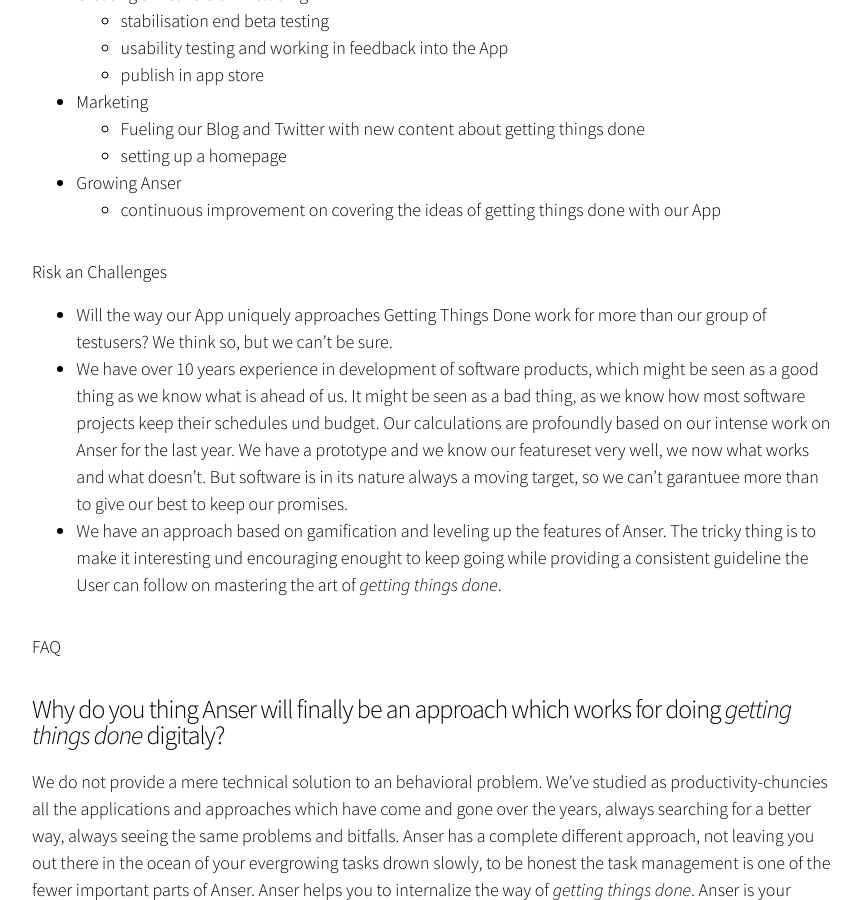
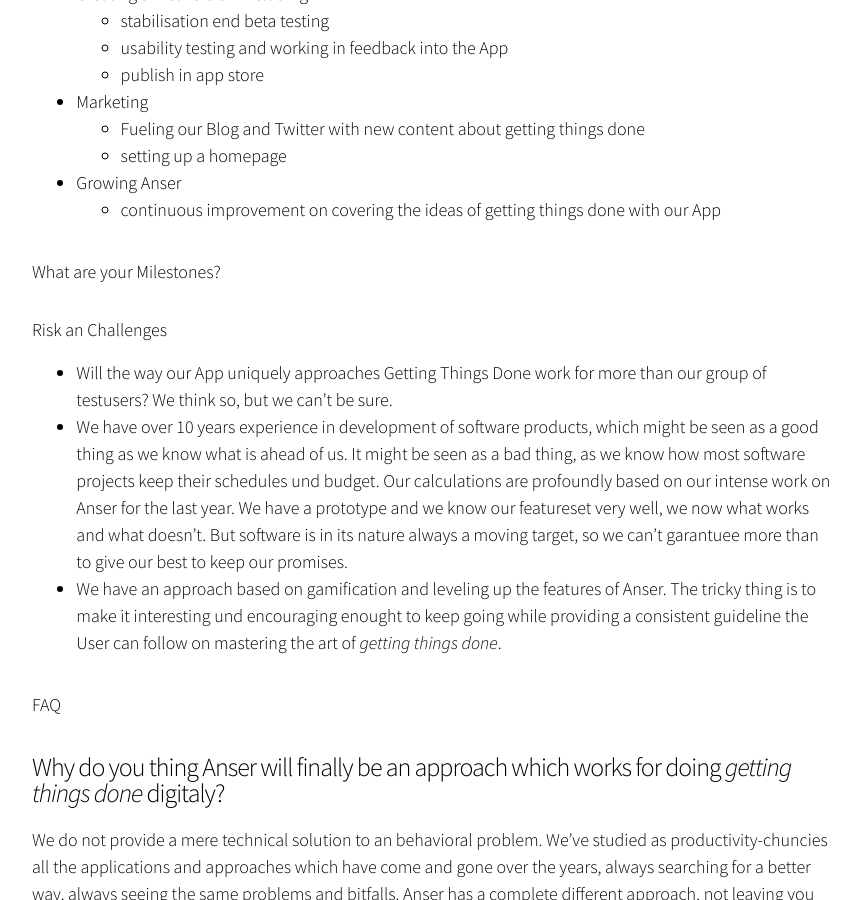
Before and after one commit to wiseanser/wiseanser.github.io, a Jekyll site: the page built from index.md, in a window 1280 px wide and 900 px high, scrolled down 3686 px. Shown: the whole window, without its empty margins (208-1069 px from the left). Built offline with Jekyll 4.4.1, drawn with Linux system fonts in a browser that asks for light colours.

Commit message:
Update index.md

```diff
--- a/index.md
+++ b/index.md
@@ -118,6 +118,9 @@ We currently have a working prototype of our App to verify the key features and
 * Growing Anser
     * continuous improvement on covering the ideas of getting things done with our App
 
+What are your Milestones?
+=========================
+
 Risk an Challenges
 ==================
 
```
